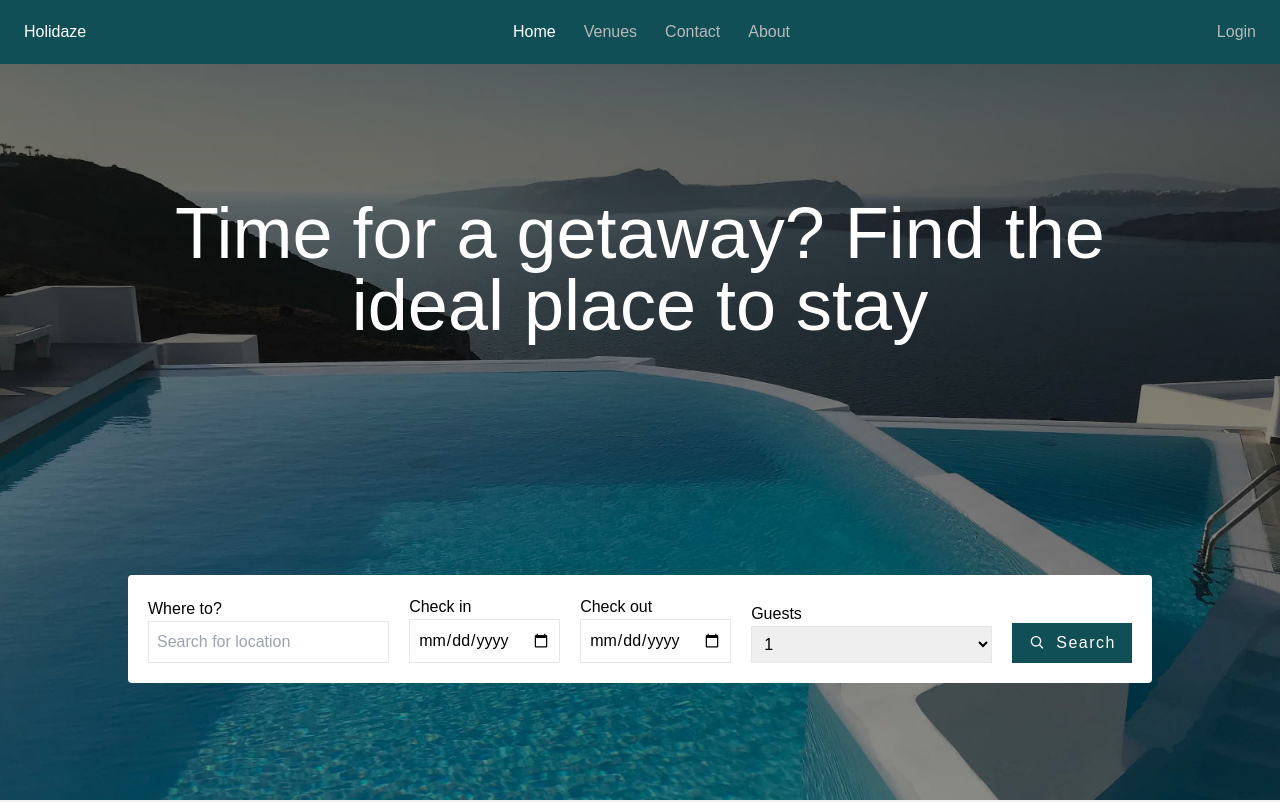
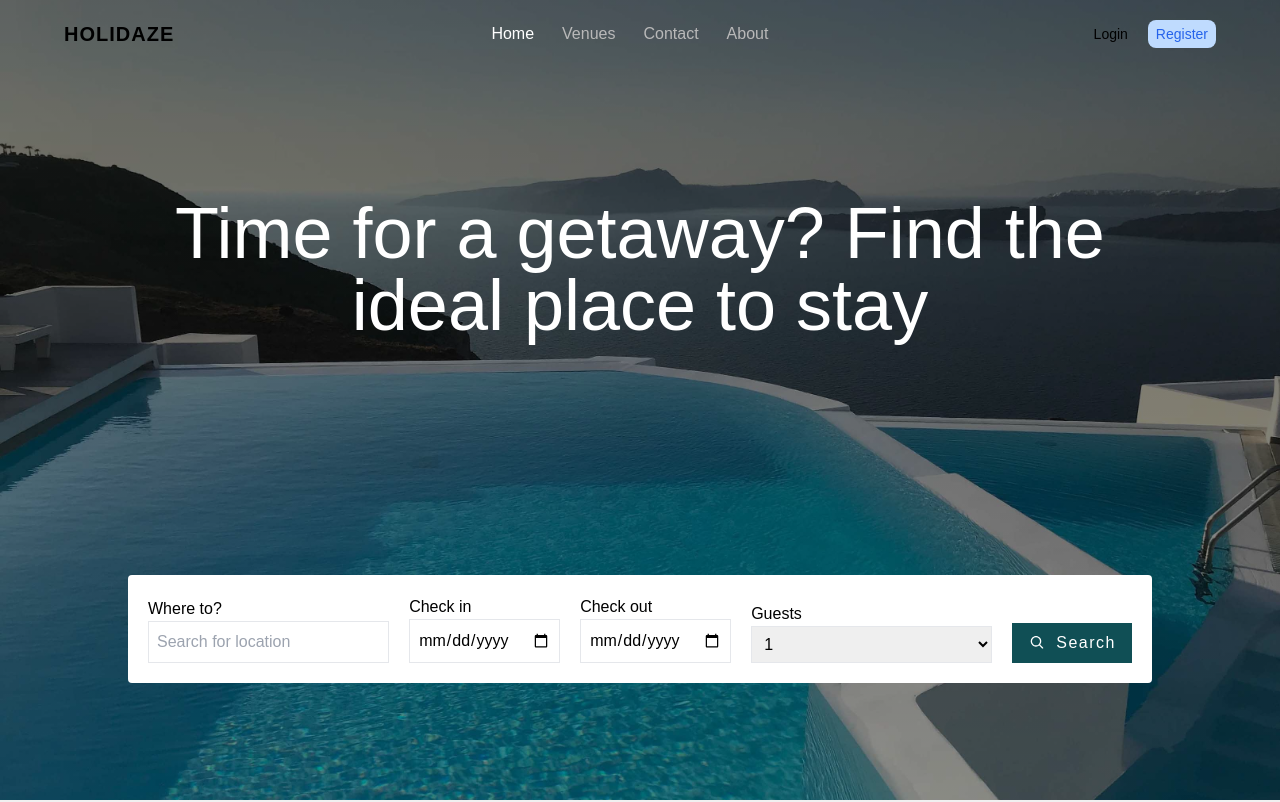
Before and after one commit to May-Tove/holidaze, a React (Vite) app: page / in a window 1280 px wide. Shown: the top 802 px of the page. Built offline with nearby package versions, Linux system fonts and the light colour scheme; a web font is replaced by a local one.

Commit message:
Clean up in header component

```diff
--- a/src/components/Header/Navigation/index.jsx
+++ b/src/components/Header/Navigation/index.jsx
@@ -12,47 +12,27 @@ const Header = () => {
   const { isLoggedIn } = useLogin();
 
   return (
-    <>
-      <header className="bg-primary fixed w-screen transition-colors duration-300 ease-in-out z-50">
-        <nav className="py-5 px-3 lg:px-6 ">
-          <div className="flex flex-wrap items-center justify-between mx-auto max-w-screen-xl">
-            <Link to={'/'} className="text-white">
+    <header className="bg-primaryLight fixed w-screen transition-colors duration-300 z-50">
+      <nav className="flex items-center justify-between py-5 m-auto w-[90vw] max-w-screen-2xl">
+        <Link
+          to={'/'}
+          className="font-serif font-bold text-xl uppercase tracking-wider text-primaryDark"
+        >
           Holidaze
         </Link>
-            <div className="flex items-center lg:order-2 gap-x-7 text-white">
-              {isLoggedIn ? (
-                <UserNavigation toggle={toggleUserNav} isOpen={isOpenUserNav} />
-              ) : (
-                <NavLink
-                  to={'/login'}
-                  className={({ isActive }) =>
-                    isActive ? 'active' : ' nav-link'
-                  }
-                >
-                  Login
-                </NavLink>
-              )}
 
-              <button
-                className="block lg:hidden text-xl"
-                aria-label="Menu button"
-                onClick={toggleMainMenu}
-              >
-                {isOpenMainMenu ? <HiOutlineXMark /> : <HiBars2 />}
-              </button>
-            </div>
         <ul
-              className={`w-screen flex flex-col gap-7 items-center overflow-hidden ${
-                isOpenMainMenu ? 'opacity-100 mt-40 h-screen' : 'opacity-0 h-0'
-              } transition-all duration-500 ease-in-out lg:flex lg:w-auto lg:opacity-100 lg:mt-0 lg:h-auto lg:flex-row lg:items-center lg:gap-x-7`}
+          className={`gap-7 items-center  ${
+            isOpenMainMenu
+              ? 'fixed top-16 left-0 h-screen w-screen flex flex-col pt-16 bg-primaryLight'
+              : 'hidden'
+          }   lg:flex`}
         >
           <li>
             <NavLink
               to={'/'}
-                  className={({ isActive }) =>
-                    isActive ? 'active' : ' nav-link'
-                  }
-                  onClick={toggleMainMenu}
+              className={({ isActive }) => (isActive ? 'active' : ' nav-link')}
+              onClick={isOpenMainMenu && toggleMainMenu}
             >
               Home
             </NavLink>
@@ -60,10 +40,8 @@ const Header = () => {
           <li>
             <NavLink
               to={'/venues'}
-                  className={({ isActive }) =>
-                    isActive ? 'active' : ' nav-link'
-                  }
-                  onClick={toggleMainMenu}
+              className={({ isActive }) => (isActive ? 'active' : ' nav-link')}
+              onClick={isOpenMainMenu && toggleMainMenu}
             >
               Venues
             </NavLink>
@@ -71,10 +49,8 @@ const Header = () => {
           <li>
             <NavLink
               to={'/contact'}
-                  className={({ isActive }) =>
-                    isActive ? 'active' : ' nav-link'
-                  }
-                  onClick={toggleMainMenu}
+              className={({ isActive }) => (isActive ? 'active' : ' nav-link')}
+              onClick={isOpenMainMenu && toggleMainMenu}
             >
               Contact
             </NavLink>
@@ -82,25 +58,49 @@ const Header = () => {
           <li>
             <NavLink
               to={'/about'}
-                  className={({ isActive }) =>
-                    isActive ? 'active' : ' nav-link'
-                  }
-                  onClick={toggleMainMenu}
+              className={({ isActive }) => (isActive ? 'active' : ' nav-link')}
+              onClick={isOpenMainMenu && toggleMainMenu}
             >
               About
             </NavLink>
           </li>
         </ul>
+        <div className="flex items-center gap-5">
+          <div className="flex items-center gap-3">
+            {isLoggedIn ? (
+              <UserNavigation toggle={toggleUserNav} isOpen={isOpenUserNav} />
+            ) : (
+              <>
+                <Link
+                  to={'/login'}
+                  className="text-sm px-2 py-1 rounded-lg bg-primaryDark text-primaryLight hover:bg-primary transition-colors duration-300"
+                >
+                  Login
+                </Link>
+                <Link
+                  to={'/register'}
+                  className="text-sm px-2 py-1 rounded-lg bg-blue-200 text-blue-600 hover:bg-blue-300 transition-colors duration-300"
+                >
+                  Register
+                </Link>
+              </>
+            )}
+          </div>
+          <button
+            className="block lg:hidden text-xl text-primaryDark"
+            aria-label="Menu button"
+            onClick={toggleMainMenu}
+          >
+            {isOpenMainMenu ? (
+              <HiOutlineXMark size={25} />
+            ) : (
+              <HiBars2 size={25} />
+            )}
+          </button>
         </div>
       </nav>
     </header>
-    </>
   );
 };
 
 export default Header;
-
-/*
-  <Link to={'/Register'} className="btn">
-                Get Started
-              </Link>*/
--- a/src/components/Header/UserNavigation/index.jsx
+++ b/src/components/Header/UserNavigation/index.jsx
@@ -2,7 +2,8 @@ import React from 'react';
 import { Link } from 'react-router-dom';
 import PropTypes from 'prop-types';
 import { useLogin } from '../../../context/LoginProvider';
-import { HiChevronDown } from 'react-icons/hi';
+import { MdOutlineLogout } from 'react-icons/md';
+import { CgProfile } from 'react-icons/cg';
 import { handleErrorImage } from '../../../shared';
 
 const UserNavigation = ({ toggle, isOpen }) => {
@@ -16,52 +17,49 @@ const UserNavigation = ({ toggle, isOpen }) => {
   return (
     <div className="relative">
       <button
-        className="flex items-center"
+        className="flex items-center text-primaryDark"
         id="dropdownAvatarNameButton"
         onClick={toggle}
       >
         <span className="sr-only">Open Menu</span>
         <img
-          className="w-5 h-5 lg:w-8 lg:h-8 mr-1 lg:mr-2 rounded-full object-cover"
+          className="w-7 h-7 lg:w-10 lg:h-10 rounded-full"
           src={avatar}
           alt={`Profile image of ${profile.name}`}
           onError={handleErrorImage}
         />
-
-        <HiChevronDown />
       </button>
 
       <div
         className={`${
           isOpen ? 'block' : 'hidden'
-        } origin-top-right absolute right-0 mt-2 w-content rounded shadow-lg bg-white divide-y divide-gray-200 `}
+        } origin-top-right absolute right-0 mt-2 w-fit rounded shadow-lg bg-white divide-y`}
         id="dropdownAvatarName"
       >
-        <div className="px-4 py-3 text-sm font-medium text-gray-900">
+        <div className="px-4 py-3 text-sm text-gray-700">
           <div className="font-medium">{profile.name}</div>
-          <div className="truncate">{profile.email}</div>
+          <div>{profile.email}</div>
         </div>
-        <ul
-          className="py-2 text-sm text-gray-700 "
-          aria-labelledby="dropdownAvatarNameButton"
-        >
+        <ul className="py-2 text-sm" aria-labelledby="dropdownAvatarNameButton">
           <li>
             <Link
-              className="block px-4 py-2 hover:bg-gray-100 "
+              className="flex items-center gap-1 px-4 py-2 text-primaryDark hover:bg-gray-100 "
               to={`/profile/${profile.name}`}
               onClick={toggle}
             >
-              Dashboard
+              <CgProfile size={15} />
+              Profile
             </Link>
           </li>
         </ul>
         <div className="py-2">
           <Link
             to={'/'}
-            className="block px-4 py-2 text-sm text-gray-700 hover:bg-gray-100 "
+            className="flex items-center gap-1 px-4 py-2 text-sm text-primaryDark hover:bg-gray-100"
             onClick={LogOutUser}
           >
-            Sign out
+            <MdOutlineLogout size={15} />
+            Log out
           </Link>
         </div>
       </div>
```
Lines whose indentation alone changed are shown as unchanged.
